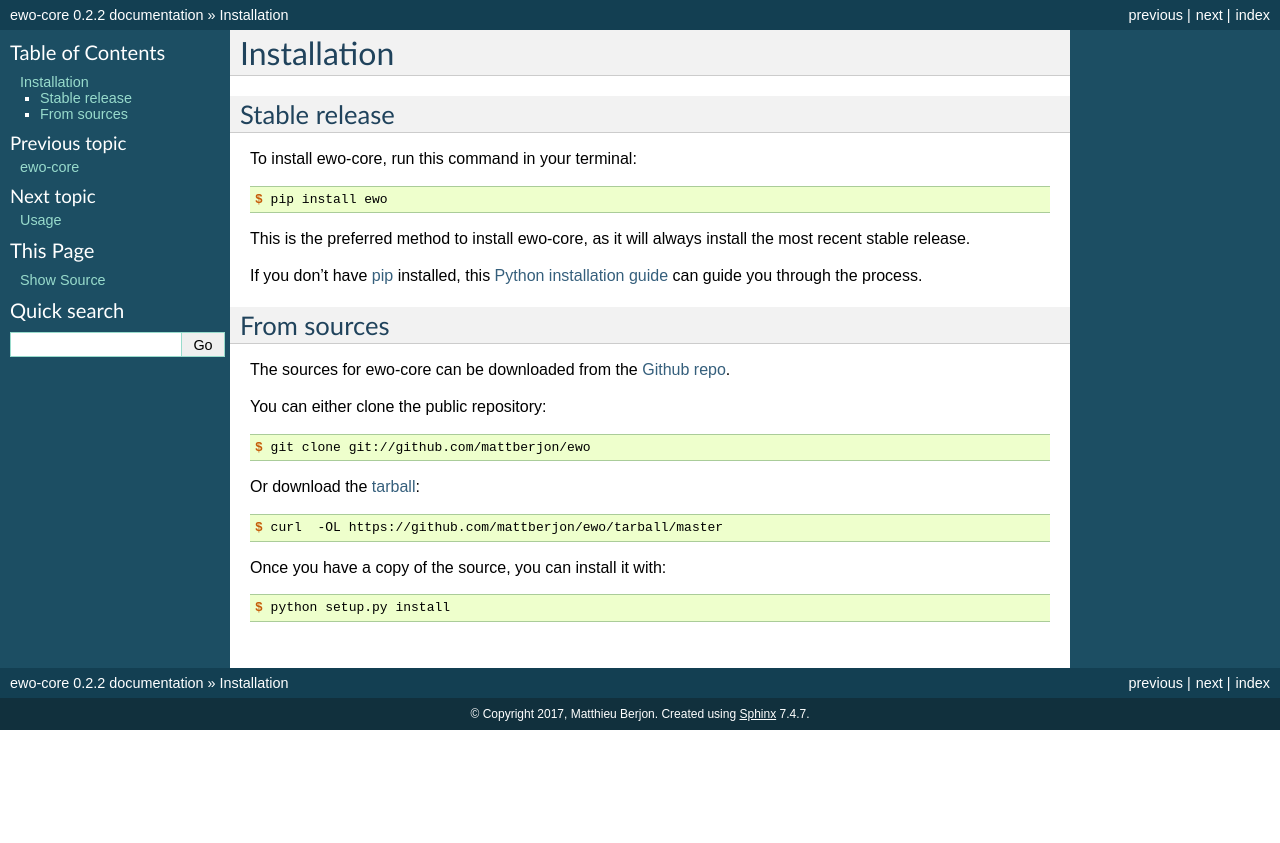
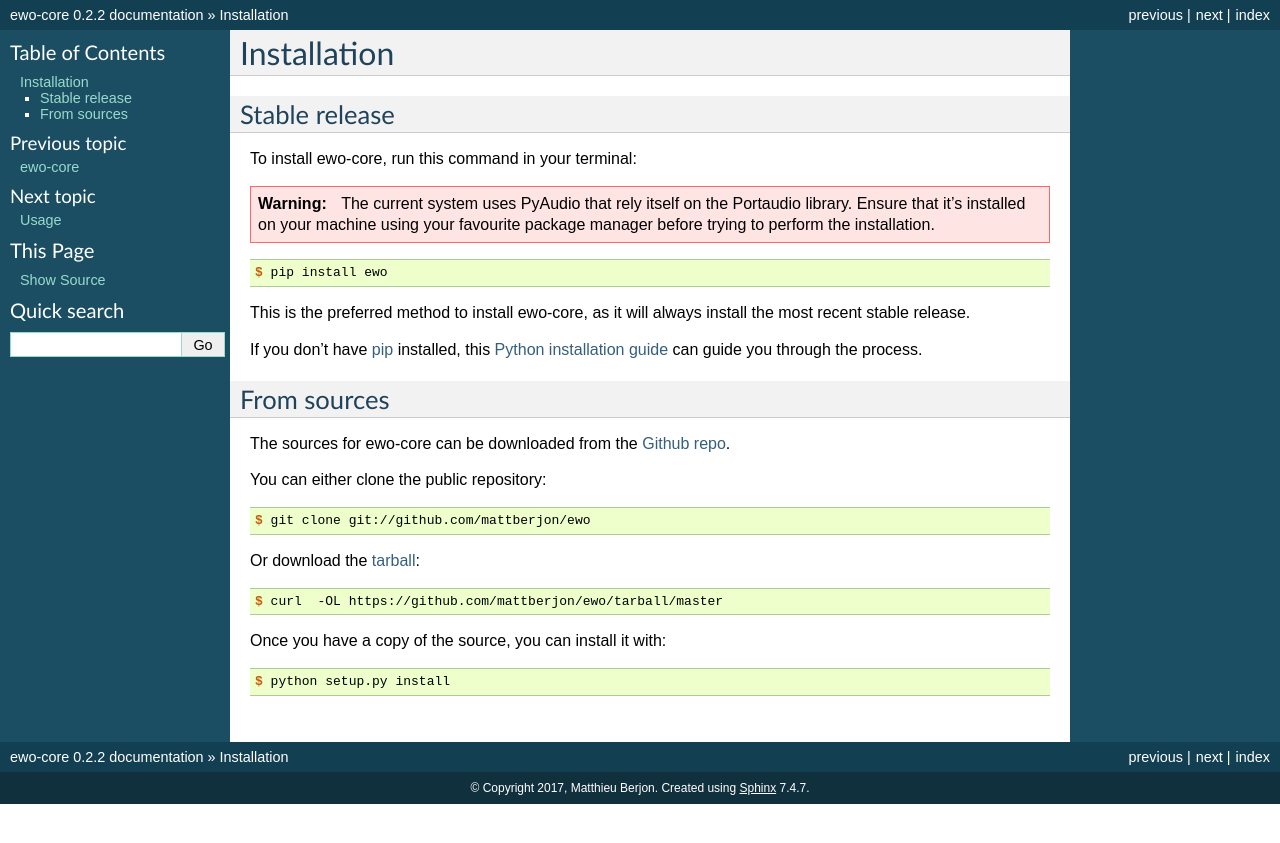
Before and after one commit to earswideopen/ewo-core, a Sphinx documentation site: the page built from docs/installation.rst, in a window 1280 px wide. Shown: the top 843 px of the page. Built offline with Sphinx 7.4.7, drawn with Linux system fonts in a browser that asks for light colours.

Commit message:
Update of the installation process
Signed-off-by: Matthieu Berjon <matthieu@berjon.net>

```diff
--- a/docs/installation.rst
+++ b/docs/installation.rst
@@ -9,6 +9,12 @@
 --------------
 
 To install ewo-core, run this command in your terminal:
+
+.. warning::
+
+  The current system uses PyAudio that rely itself on the Portaudio library.
+  Ensure that it's installed on your machine using your favourite package
+  manager before trying to perform the installation.
 
 .. code-block:: console
 
```
